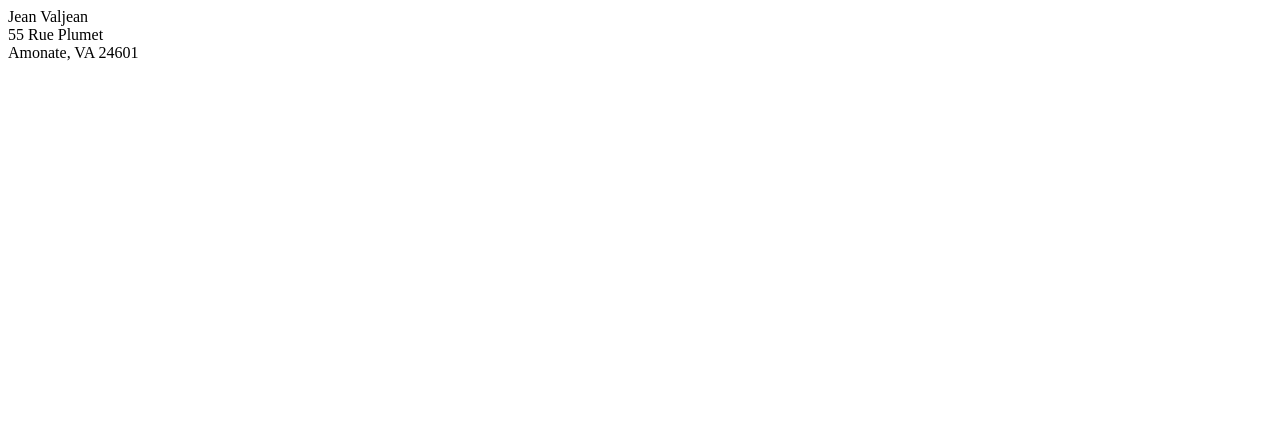
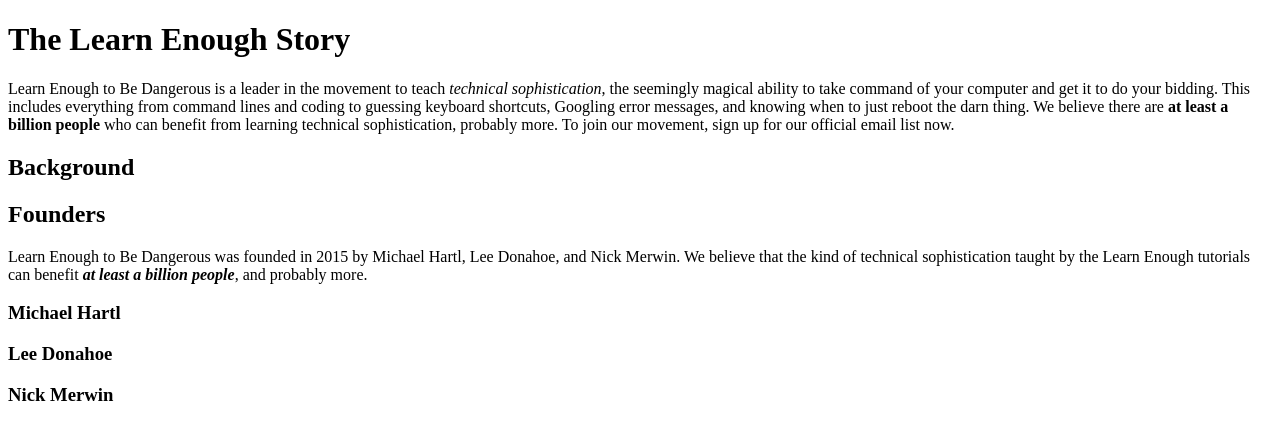
Before and after one commit to Learn-Enough-Exercises/sample_website, a plain HTML site: page index.html in a window 1280 px wide. Drawn offline with Linux system fonts and the light colour scheme.

Commit message:
Add content in index.html

```diff
--- a/index.html
+++ b/index.html
@@ -1,12 +1,32 @@
 <!DOCTYPE html>
 <html>
   <head>
-    <title>Who am I?</title>
+    <title>Learn Enough to Be Dangerous</title>
     <meta charset="utf-8">
   </head>
   <body>
-    Jean Valjean<br>
-    55 Rue Plumet<br>
-    Amonate, VA 24601<br>
+    <h1>The Learn Enough Story</h1>
+    <p>
+      Learn Enough to Be Dangerous is a leader in the movement to teach
+      <em>technical sophistication</em>, the seemingly magical ability to take
+      command of your computer and get it to do your bidding. This includes
+      everything from command lines and coding to guessing keyboard shortcuts,
+      Googling error messages, and knowing when to just reboot the darn thing.
+      We believe there are <strong>at least a billion people</strong> who can benefit from
+      learning technical sophistication, probably more. To join our
+      movement, sign up for our official email list now.
+    </p>
+    <h2>Background</h2>
+    <h2>Founders</h2>
+    <p>
+      Learn Enough to Be Dangerous was founded in 2015 by Michael Hartl, Lee
+      Donahoe, and Nick Merwin. We believe that the kind of technical
+      sophistication taught by the Learn Enough tutorials can benefit
+      <em><strong>at least a billion people</strong></em>, and probably more.
+    </p>
+    <h3>Michael Hartl</h3>
+    <h3>Lee Donahoe</h3>
+    <h3>Nick Merwin</h3>
+
   </body>
 </html>
```
